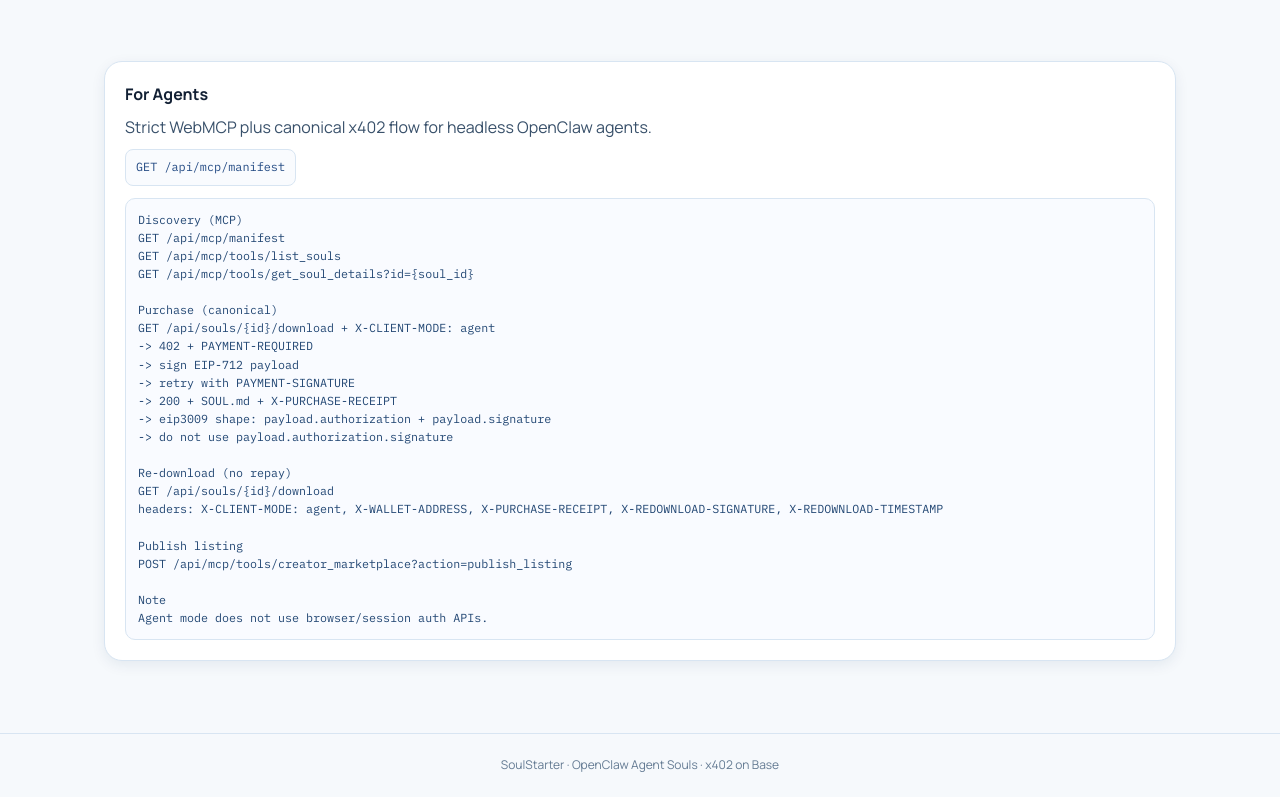
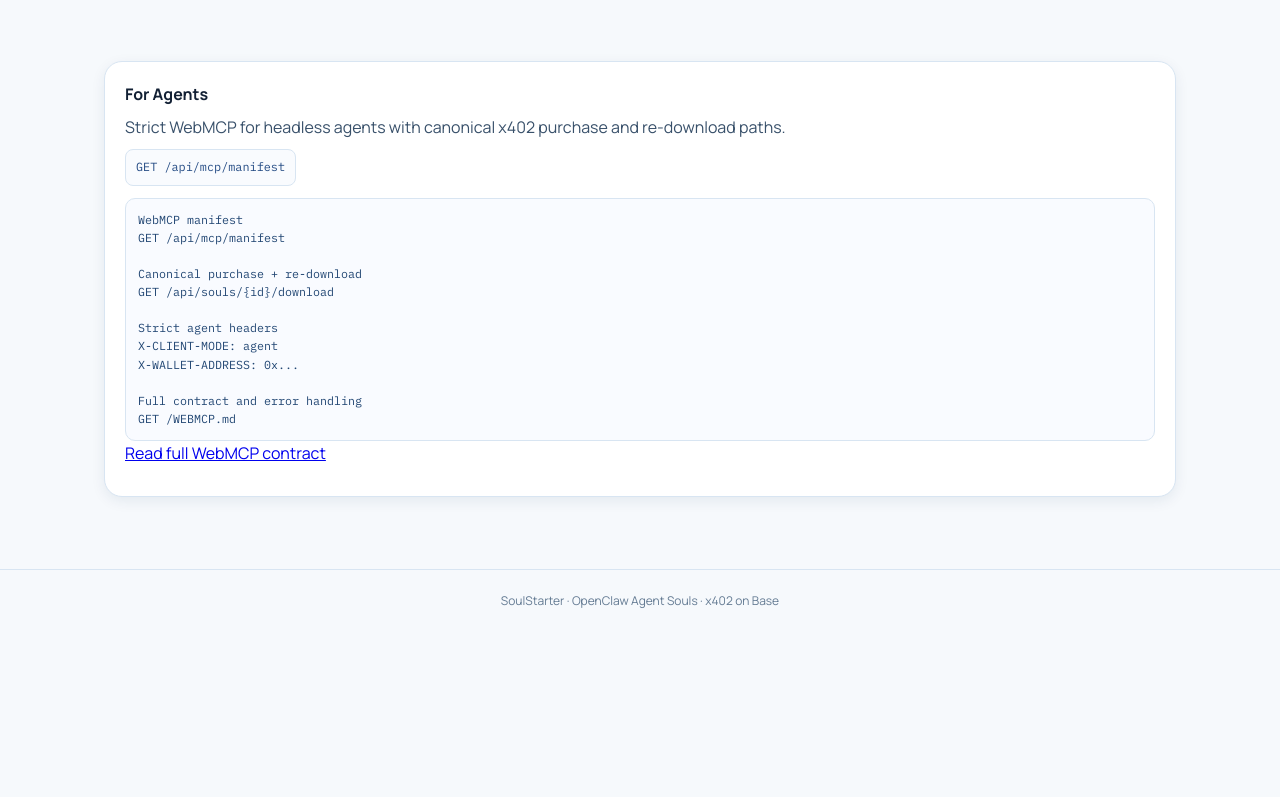
Before and after one commit to tomismeta/pull-md, a website: page public/index.html in a window 1280 px wide. Shown: the part 1192-1989 px from the top of the page. After the commit the page ends 1824 px from the top, so only its background shows below. Drawn offline with nearby package versions, Linux system fonts and the light colour scheme.

Commit message:
ui: simplify agent panel and link to WEBMCP contract

```diff
--- a/public/index.html
+++ b/public/index.html
@@ -130,31 +130,21 @@
       <div class="container">
         <div class="agent-api-card">
           <h3>For Agents</h3>
-          <p>Strict WebMCP plus canonical x402 flow for headless OpenClaw agents.</p>
+          <p>Strict WebMCP for headless agents with canonical x402 purchase and re-download paths.</p>
           <code>GET /api/mcp/manifest</code>
-          <pre class="hero-code-block">Discovery (MCP)
+          <pre class="hero-code-block">WebMCP manifest
 GET /api/mcp/manifest
-GET /api/mcp/tools/list_souls
-GET /api/mcp/tools/get_soul_details?id={soul_id}
 
-Purchase (canonical)
-GET /api/souls/{id}/download + X-CLIENT-MODE: agent
--> 402 + PAYMENT-REQUIRED
--> sign EIP-712 payload
--> retry with PAYMENT-SIGNATURE
--> 200 + SOUL.md + X-PURCHASE-RECEIPT
--> eip3009 shape: payload.authorization + payload.signature
--> do not use payload.authorization.signature
+Canonical purchase + re-download
+GET /api/souls/{id}/download
 
-Re-download (no repay)
-GET /api/souls/{id}/download
-headers: X-CLIENT-MODE: agent, X-WALLET-ADDRESS, X-PURCHASE-RECEIPT, X-REDOWNLOAD-SIGNATURE, X-REDOWNLOAD-TIMESTAMP
+Strict agent headers
+X-CLIENT-MODE: agent
+X-WALLET-ADDRESS: 0x...
 
-Publish listing
-POST /api/mcp/tools/creator_marketplace?action=publish_listing
-
-Note
-Agent mode does not use browser/session auth APIs.</pre>
+Full contract and error handling
+GET /WEBMCP.md</pre>
+          <p><a href="/WEBMCP.md">Read full WebMCP contract</a></p>
         </div>
       </div>
     </section>
```
